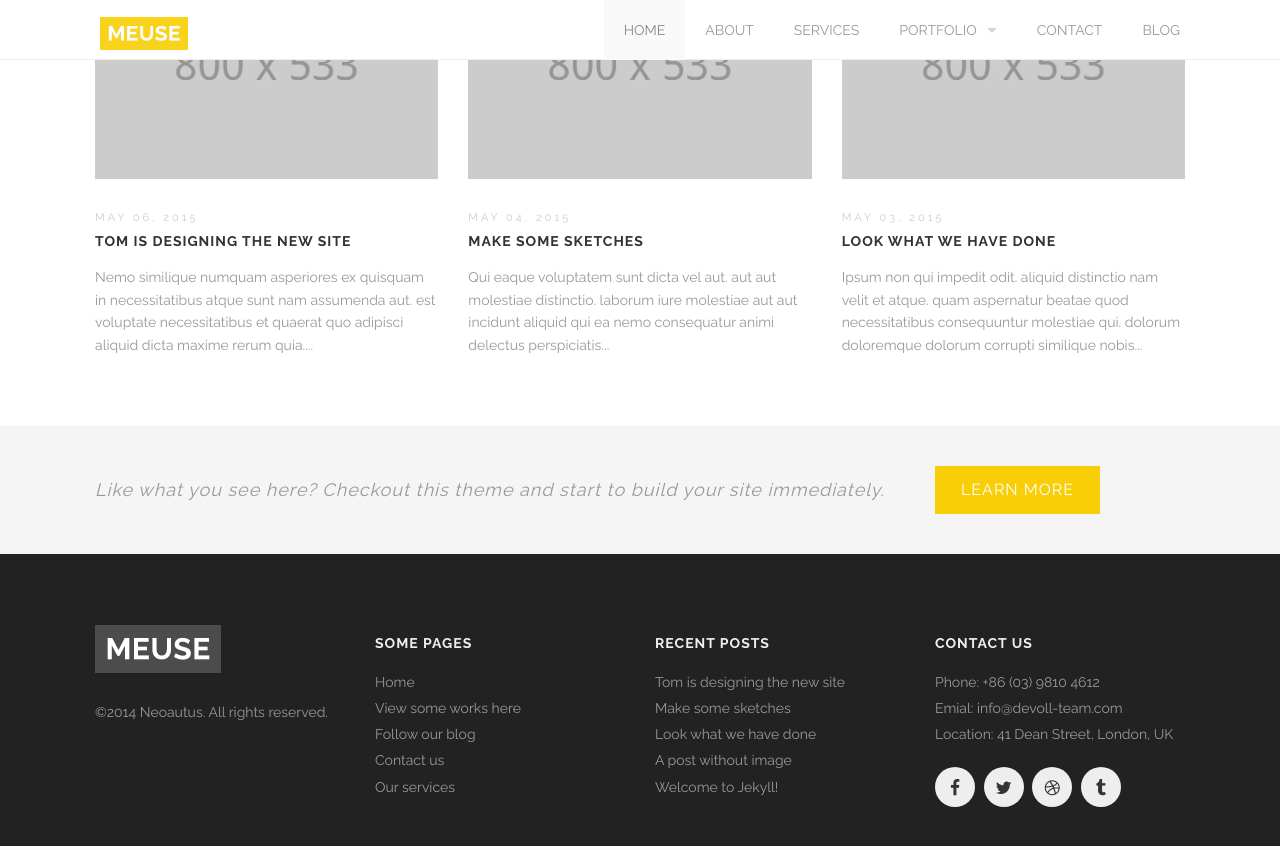
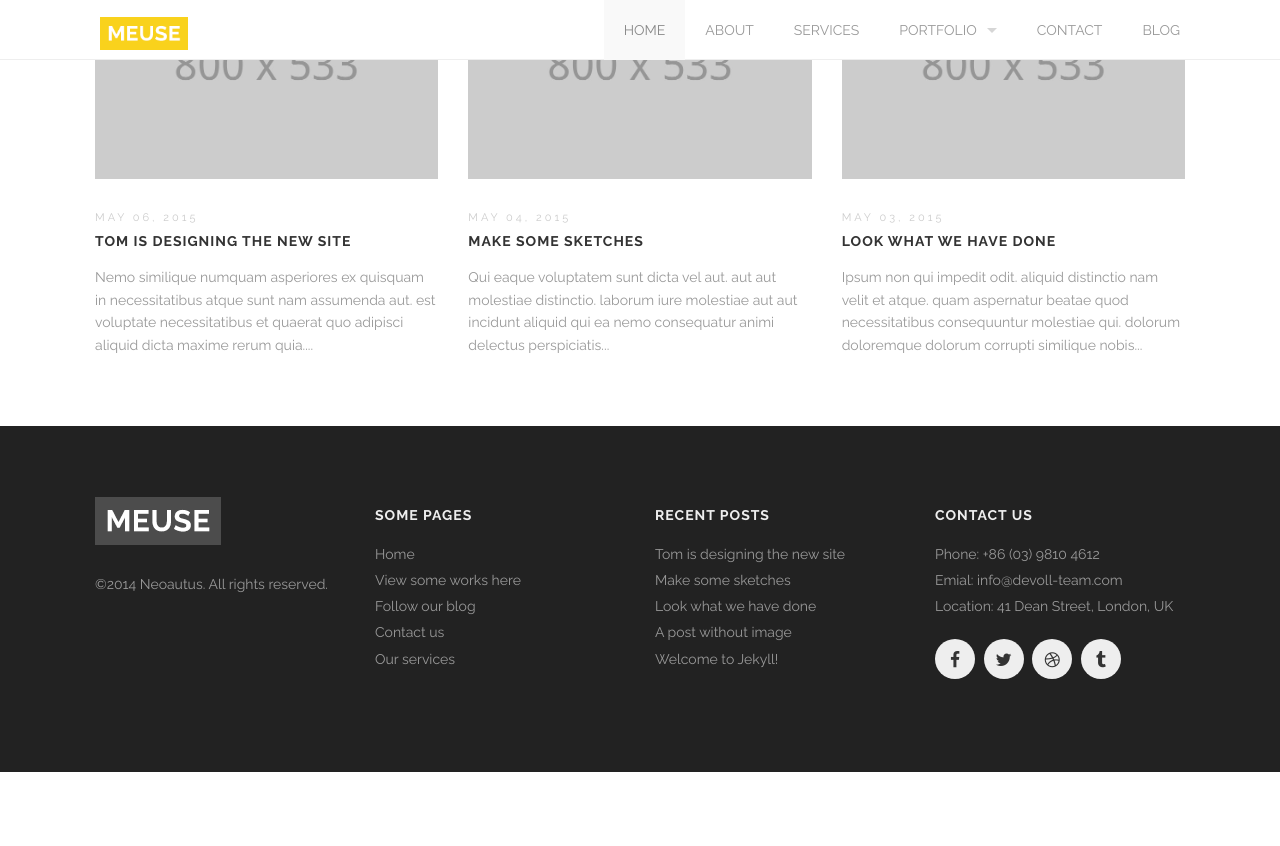
Before and after one commit to neoautus/neoautus.github.io, a Jekyll site: the page built from index.html, in a window 1280 px wide and 900 px high, scrolled down 2631 px. Shown: the top 846 px of the window. Built offline with Jekyll 4.4.1, drawn with Linux system fonts in a browser that asks for light colours; after the commit the page ends 3403 px from its top, so only the background shows below that.

Commit message:
Update index.html

```diff
--- a/index.html
+++ b/index.html
@@ -259,17 +259,3 @@ clients:
   {% endfor %}
   <div class='two spacing'></div>
 </div>
-<div class='full no-padding' style='background: #f5f5f5'>
-  <div class='two spacing'></div>
-  <div class='mod modCallToAction'>
-    <div class='row'>
-      <div class='medium-9 large-9 columns'>
-        <p>Like what you see here? Checkout this theme and start to build your site immediately.</p>
-      </div>
-      <div class='medium-3 large-3 columns'>
-        <a class='button' target="_blank" href='http://themeforest.net/user/honryou/portfolio?ref=honryou'>Learn more</a>
-      </div>
-    </div>
-  </div>
-  <div class='spacing'></div>
-</div>
```
